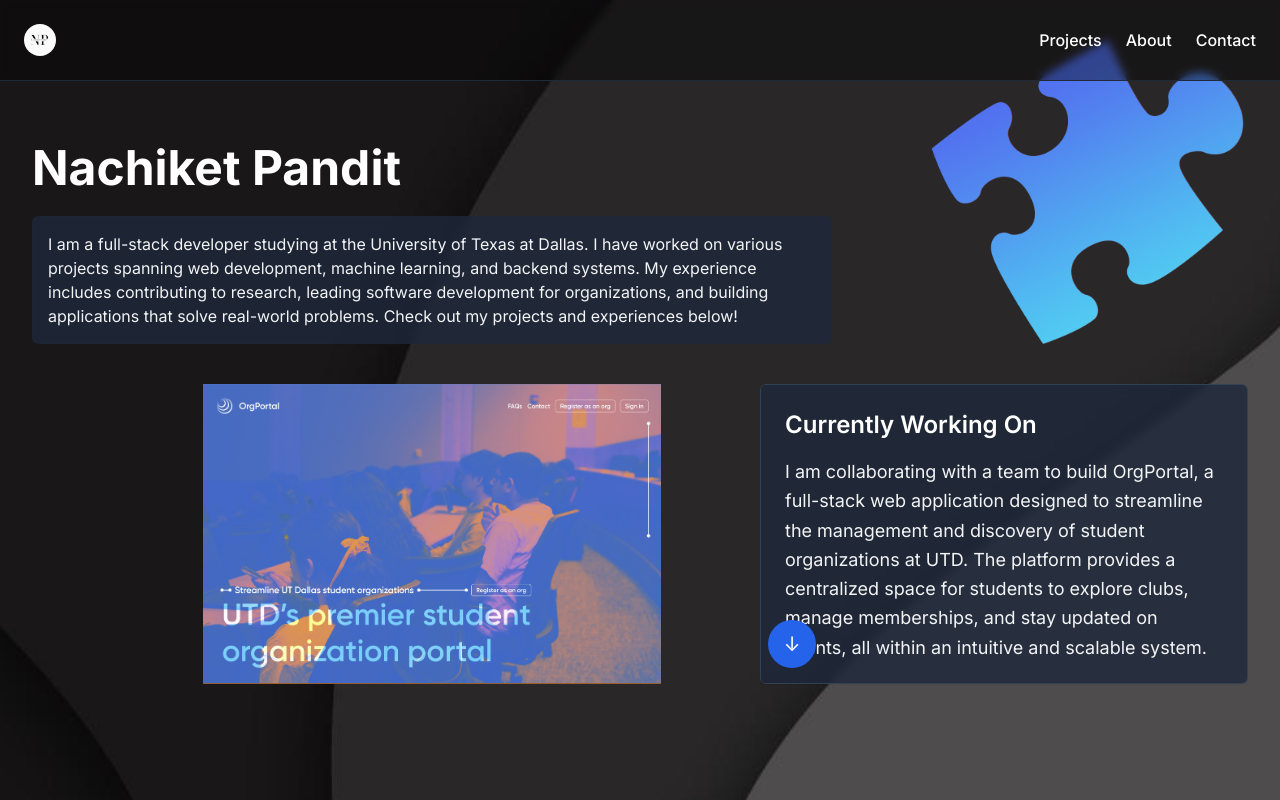
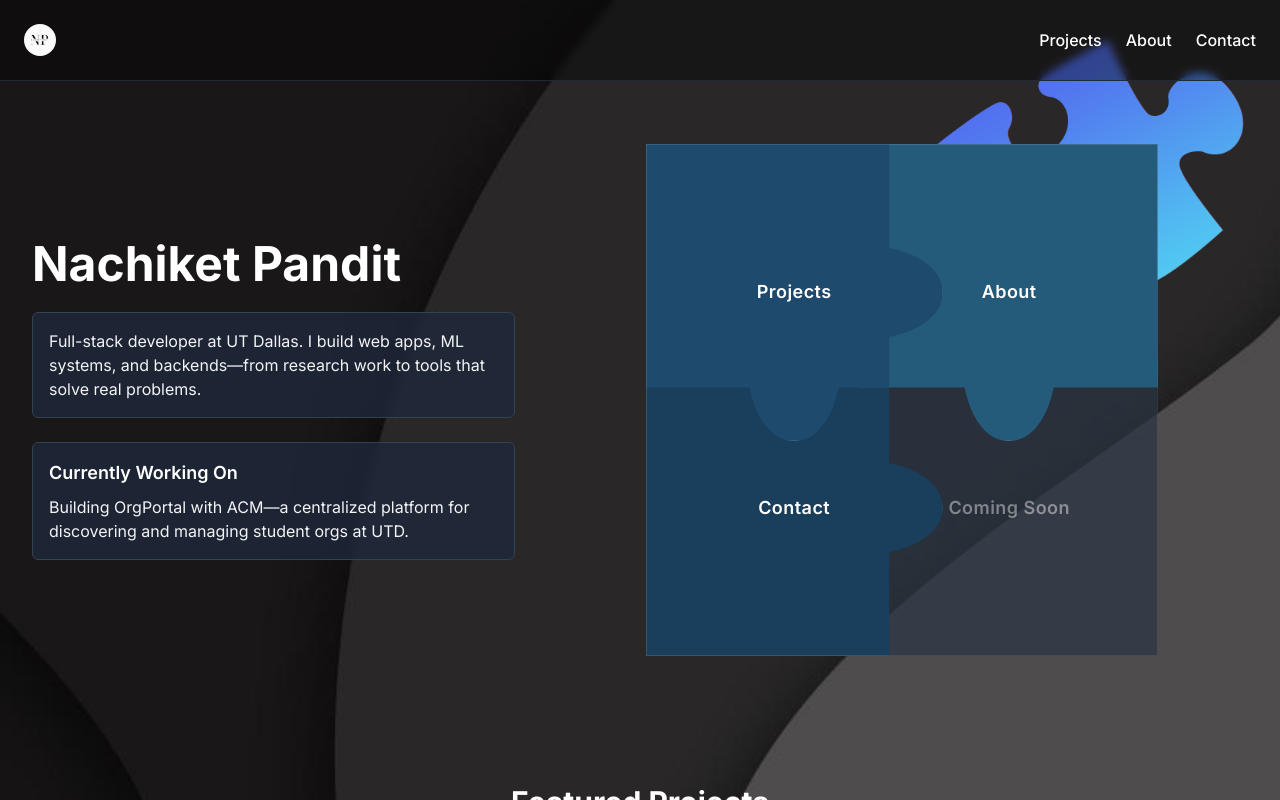
Before and after one commit to nachiketpandit101/portfolio, a Next.js app: page / in a window 1280 px wide. Shown: the top 800 px of the page. Built offline with nearby package versions, Linux system fonts and the light colour scheme.

Commit message:
rough puzzle grid

```diff
--- a/package.json
+++ b/package.json
@@ -9,6 +9,7 @@
     "lint": "next lint"
   },
   "dependencies": {
+    "framer-motion": "^13.0.0",
     "lucide-react": "^0.483.0",
     "next": "14.1.0",
     "react": "^18.2.0",
--- a/src/app/globals.css
+++ b/src/app/globals.css
@@ -40,3 +40,43 @@
   animation: bounce 1.5s infinite;
   display: inline-block;
 }
+
+/* 2×2 interlocking puzzle board — pieces overlap so tabs seat into sockets */
+.puzzle-board {
+  --puzzle-overlap: 16%;
+  --puzzle-size: calc(50% + var(--puzzle-overlap) / 2);
+}
+
+.puzzle-slot {
+  position: absolute;
+  width: var(--puzzle-size);
+  height: var(--puzzle-size);
+}
+
+.puzzle-slot-tl {
+  top: 0;
+  left: 0;
+  z-index: 4;
+}
+
+.puzzle-slot-tr {
+  top: 0;
+  right: 0;
+  z-index: 3;
+}
+
+.puzzle-slot-bl {
+  bottom: 0;
+  left: 0;
+  z-index: 2;
+}
+
+.puzzle-slot-br {
+  bottom: 0;
+  right: 0;
+  z-index: 1;
+}
+
+.puzzle-piece:focus-visible {
+  z-index: 5;
+}
--- a/src/app/page.tsx
+++ b/src/app/page.tsx
@@ -1,10 +1,9 @@
 "use client"
 import { useState, useEffect } from "react";
-import Link from "next/link";
 import ProjectCarousel from "@/components/ProjectCarousel";
 import ExperienceTimeline from "@/components/ExperienceTimeline";
 import Contact from "@/components/Contact";
-import Image from "next/image";
+import HeroPuzzle from "@/components/HeroPuzzle";
 
 export default function Home() {
   const [text, setText] = useState("");
@@ -105,72 +104,34 @@
     return () => clearInterval(interval);
   }, []);
 
-  const scrollToProjects = () => {
-    const element = document.getElementById('projects-section');
-    if (element) {
-      const offset = 100; // Adjust this value as needed
-      const elementPosition = element.getBoundingClientRect().top;
-      const offsetPosition = elementPosition + window.pageYOffset - offset;
-      window.scrollTo({
-        top: offsetPosition,
-        behavior: 'smooth'
-      });
-    }
-  };
-
   return (
     <div className="container mx-auto px-4 py-8">
-      <div className="grid grid-cols-1 md:grid-cols-12 gap-6">
-        {/* Left side - Name and Bio */}
-        <div className="md:col-span-5">
-          <h1 className="text-4xl md:text-5xl font-bold mb-6 flex items-center text-white">
+      {/* Split hero: bio stack + interlocking puzzle nav */}
+      <section className="grid grid-cols-1 md:grid-cols-12 gap-10 items-center mb-8">
+        <div className="md:col-span-5 space-y-6">
+          <h1 className="text-4xl md:text-5xl font-bold flex items-center text-white">
             <span>{text}</span>
             <span className="animate-blink">|</span>
           </h1>
 
-          <div className="bg-slate-800/80 p-4 rounded-md mb-8 backdrop-blur-sm w-full md:w-[800px]">
-            <p className="text-gray-100">
-              I am a full-stack developer studying at the University of Texas at Dallas. I have worked on various projects spanning web development, machine learning, and backend systems. My experience includes contributing to research, leading software development for organizations, and building applications that solve real-world problems. Check out my projects and experiences below!
+          <div className="bg-slate-800/80 p-4 rounded-md backdrop-blur-sm border border-slate-700">
+            <p className="text-gray-100 text-sm md:text-base leading-relaxed">
+              Full-stack developer at UT Dallas. I build web apps, ML systems, and backends—from research work to tools that solve real problems.
+            </p>
+          </div>
+
+          <div className="bg-slate-800/80 p-4 rounded-md backdrop-blur-sm border border-slate-700">
+            <h3 className="text-lg font-semibold mb-2 text-white">Currently Working On</h3>
+            <p className="text-gray-100 text-sm md:text-base leading-relaxed">
+              Building OrgPortal with ACM—a centralized platform for discovering and managing student orgs at UTD.
             </p>
           </div>
         </div>
 
-      </div>
-
-      {/* Project Preview and Currently Working On section */}
-      <div className="grid grid-cols-1 md:grid-cols-12 gap-8 mt-2">
-        {/* Project Preview */}
-        <div className="md:col-span-7">
-          <div className="h-[300px] w-full md:w-[800px] rounded-md relative overflow-hidden">
-            <Image
-              src="/images/current.png"
-              alt="Project Preview"
-              fill
-              className="object-contain object-center"
-              priority
-            />
-            {/* View All Projects Button - Right aligned over image */}
-            <div className="absolute right-4 bottom-4">
-              <button
-                onClick={scrollToProjects}
-                className="w-12 h-12 rounded-full bg-blue-600 hover:bg-blue-700 transition-colors flex items-center justify-center group relative z-10"
-              >
-                <span className="text-xl animate-bounce-arrow group-hover:translate-y-1 transition-transform">↓</span>
-              </button>
-            </div>
-          </div>
+        <div className="md:col-span-7 flex justify-center md:justify-end">
+          <HeroPuzzle />
         </div>
-
-        {/* Currently Working On section */}
-        <div className="md:col-span-5">
-          <div className="bg-slate-800/80 p-6 rounded-md shadow-sm backdrop-blur-sm border border-slate-700 h-[300px] overflow-y-auto">
-            <h3 className="text-2xl font-semibold mb-4 text-white">Currently Working On</h3>
-            <p className="text-gray-100 text-lg leading-relaxed">
-              I am collaborating with a team to build OrgPortal, a full-stack web application designed to streamline the management and discovery of student organizations at UTD. The platform provides a centralized space for students to explore clubs, manage memberships, and stay updated on events, all within an intuitive and scalable system.
-            </p>
-          </div>
-        </div>
-      </div>
+      </section>
 
       {/* Projects Section */}
       <div id="projects-section" className="mt-32 mb-16">
--- /dev/null
+++ b/src/components/HeroPuzzle.tsx
@@ -0,0 +1,143 @@
+"use client";
+
+import { useReducedMotion } from "framer-motion";
+import { motion } from "framer-motion";
+import PuzzlePiece, { PuzzleShape } from "./PuzzlePiece";
+
+type PuzzleLink = {
+  id: string;
+  label: string;
+  shape: PuzzleShape;
+  color: string;
+  sectionId?: string;
+  disabled?: boolean;
+  /** Initial scatter offset for the snap-in animation */
+  from: { x: number; y: number; rotate: number };
+  /** CSS placement within the overlapping 2×2 */
+  className: string;
+};
+
+const PIECES: PuzzleLink[] = [
+  {
+    id: "projects",
+    label: "Projects",
+    shape: "top-left",
+    color: "#1e4a6e",
+    sectionId: "projects-section",
+    from: { x: -80, y: -60, rotate: -12 },
+    className: "puzzle-slot puzzle-slot-tl",
+  },
+  {
+    id: "about",
+    label: "About",
+    shape: "top-right",
+    color: "#245a7a",
+    sectionId: "about-section",
+    from: { x: 80, y: -60, rotate: 10 },
+    className: "puzzle-slot puzzle-slot-tr",
+  },
+  {
+    id: "contact",
+    label: "Contact",
+    shape: "bottom-left",
+    color: "#1a3f5c",
+    sectionId: "contact-section",
+    from: { x: -80, y: 70, rotate: 8 },
+    className: "puzzle-slot puzzle-slot-bl",
+  },
+  {
+    id: "soon",
+    label: "Coming Soon",
+    shape: "bottom-right",
+    color: "#2a3544",
+    disabled: true,
+    from: { x: 80, y: 70, rotate: -8 },
+    className: "puzzle-slot puzzle-slot-br",
+  },
+];
+
+function scrollToSection(sectionId: string) {
+  const element = document.getElementById(sectionId);
+  if (!element) return;
+  const offset = 100;
+  const elementPosition = element.getBoundingClientRect().top;
+  const offsetPosition = elementPosition + window.pageYOffset - offset;
+  window.scrollTo({
+    top: offsetPosition,
+    behavior: "smooth",
+  });
+}
+
+const containerVariants = {
+  hidden: {},
+  show: {
+    transition: {
+      staggerChildren: 0.14,
+      delayChildren: 0.2,
+    },
+  },
+};
+
+export default function HeroPuzzle() {
+  const prefersReducedMotion = useReducedMotion();
+
+  return (
+    <motion.div
+      className="puzzle-board relative w-full max-w-lg mx-auto aspect-square"
+      variants={containerVariants}
+      initial="hidden"
+      animate="show"
+      aria-label="Site navigation puzzle"
+    >
+      {PIECES.map((piece) => {
+        const pieceVariants = prefersReducedMotion
+          ? {
+              hidden: { opacity: 1, x: 0, y: 0, rotate: 0, scale: 1 },
+              show: { opacity: 1, x: 0, y: 0, rotate: 0, scale: 1 },
+            }
+          : {
+              hidden: {
+                opacity: 0,
+                x: piece.from.x,
+                y: piece.from.y,
+                rotate: piece.from.rotate,
+                scale: 0.85,
+              },
+              show: {
+                opacity: 1,
+                x: 0,
+                y: 0,
+                rotate: 0,
+                scale: 1,
+                transition: {
+                  type: "spring" as const,
+                  stiffness: 280,
+                  damping: 18,
+                  mass: 0.85,
+                },
+              },
+            };
+
+        return (
+          <motion.div
+            key={piece.id}
+            className={piece.className}
+            variants={pieceVariants}
+          >
+            <PuzzlePiece
+              shape={piece.shape}
+              label={piece.label}
+              color={piece.color}
+              disabled={piece.disabled}
+              onClick={
+                piece.sectionId
+                  ? () => scrollToSection(piece.sectionId!)
+                  : undefined
+              }
+            />
+          </motion.div>
+        );
+      })}
+    </motion.div>
+  );
+}
--- /dev/null
+++ b/src/components/PuzzlePiece.tsx
@@ -0,0 +1,100 @@
+"use client";
+
+import { ReactNode, useId } from "react";
+
+export type PuzzleShape =
+  | "top-left"
+  | "top-right"
+  | "bottom-left"
+  | "bottom-right";
+
+type PuzzlePieceProps = {
+  shape: PuzzleShape;
+  label: string;
+  color?: string;
+  disabled?: boolean;
+  onClick?: () => void;
+  className?: string;
+  children?: ReactNode;
+};
+
+const PATHS: Record<PuzzleShape, string> = {
+  // Flat top/left; tabs on right + bottom
+  "top-left":
+    "M 0,0 H 0.82 V 0.35 C 0.82,0.35 1,0.38 1,0.5 C 1,0.62 0.82,0.65 0.82,0.65 V 0.82 H 0.65 C 0.65,0.82 0.62,1 0.5,1 C 0.38,1 0.35,0.82 0.35,0.82 H 0 Z",
+  // Flat top/right; socket on left; tab on bottom
+  "top-right":
+    "M 0,0 H 1 V 0.82 H 0.65 C 0.65,0.82 0.62,1 0.5,1 C 0.38,1 0.35,0.82 0.35,0.82 H 0 V 0.65 C 0,0.65 0.18,0.62 0.18,0.5 C 0.18,0.38 0,0.35 0,0.35 Z",
+  // Flat bottom/left; socket on top; tab on right
+  "bottom-left":
+    "M 0,0 H 0.35 C 0.35,0 0.38,0.18 0.5,0.18 C 0.62,0.18 0.65,0 0.65,0 H 0.82 V 0.35 C 0.82,0.35 1,0.38 1,0.5 C 1,0.62 0.82,0.65 0.82,0.65 V 1 H 0 Z",
+  // Flat bottom/right; sockets on top + left
+  "bottom-right":
+    "M 0,0 H 0.35 C 0.35,0 0.38,0.18 0.5,0.18 C 0.62,0.18 0.65,0 0.65,0 H 1 V 1 H 0 V 0.65 C 0,0.65 0.18,0.62 0.18,0.5 C 0.18,0.38 0,0.35 0,0.35 Z",
+};
+
+export default function PuzzlePiece({
+  shape,
+  label,
+  color = "#1e3a5f",
+  disabled = false,
+  onClick,
+  className = "",
+  children,
+}: PuzzlePieceProps) {
+  const rawId = useId();
+  const clipId = `puzzle-clip-${shape}-${rawId.replace(/:/g, "")}`;
+  const path = PATHS[shape];
+
+  return (
+    <button
+      type="button"
+      disabled={disabled}
+      onClick={onClick}
+      aria-label={disabled ? `${label} (coming soon)` : `Go to ${label}`}
+      className={[
+        "puzzle-piece relative w-full h-full",
+        "focus-visible:outline-none focus-visible:ring-2 focus-visible:ring-sky-400 focus-visible:ring-offset-2 focus-visible:ring-offset-slate-900",
+        disabled
+          ? "cursor-default"
+          : "cursor-pointer hover:brightness-110 active:scale-[0.98] transition-[filter,transform] duration-200",
+        className,
+      ].join(" ")}
+    >
+      <svg
+        className="absolute w-0 h-0 overflow-hidden"
+        aria-hidden
+        focusable="false"
+      >
+        <defs>
+          <clipPath id={clipId} clipPathUnits="objectBoundingBox">
+            <path d={path} />
+          </clipPath>
+        </defs>
+      </svg>
+
+      <span
+        className={[
+          "absolute inset-0 flex items-center justify-center",
+          "shadow-[inset_0_0_0_1px_rgba(255,255,255,0.12)]",
+          disabled ? "opacity-70" : "",
+        ].join(" ")}
+        style={{
+          clipPath: `url(#${clipId})`,
+          WebkitClipPath: `url(#${clipId})`,
+          backgroundColor: color,
+        }}
+      >
+        <span
+          className={[
+            "relative z-10 px-3 text-center font-semibold tracking-wide",
+            "text-sm sm:text-base md:text-lg drop-shadow-sm select-none",
+            disabled ? "text-white/60" : "text-white",
+          ].join(" ")}
+        >
+          {children ?? label}
+        </span>
+      </span>
+    </button>
+  );
+}
```
Also changed, not shown: 1 other file (tests, documents, lock files or other folders).
